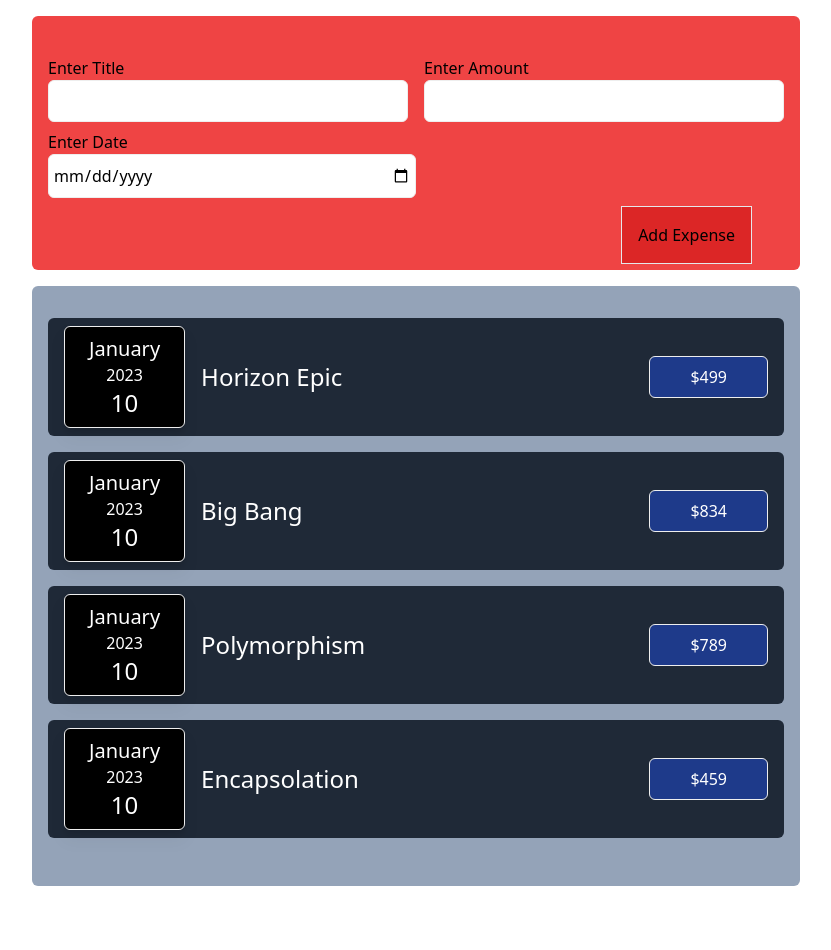
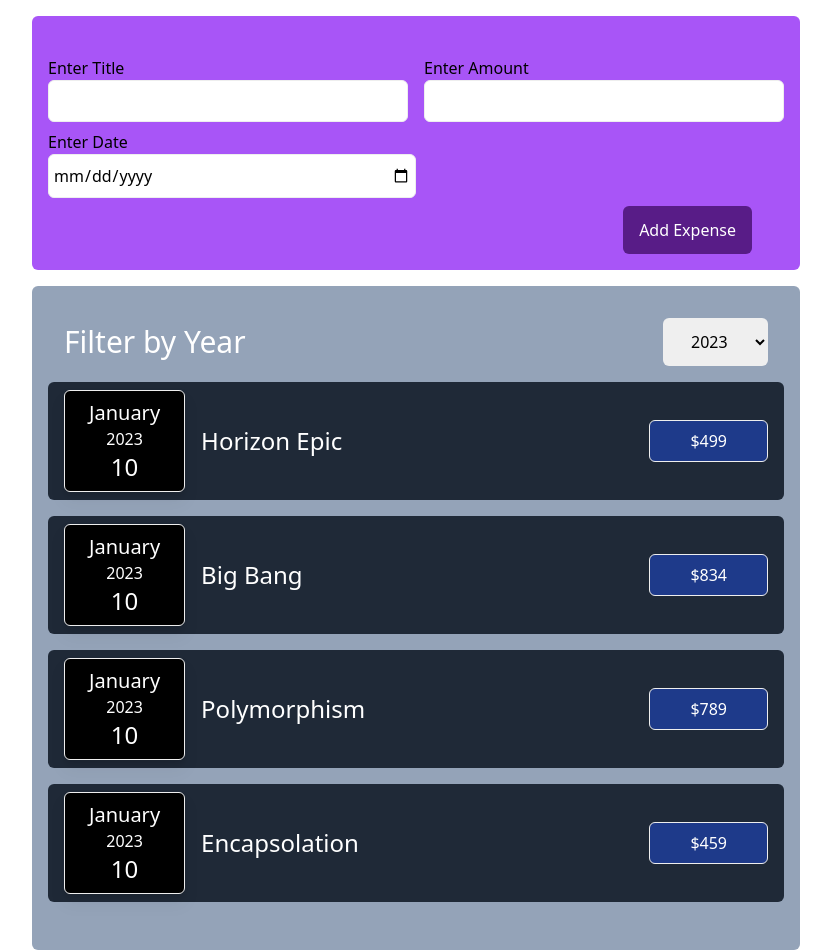
Before and after one commit to jimatth121/My-Second-React-App, a React (Create React App) app: page / in a window 1280 px wide. Shown: the whole page, without its empty margins (224-1055 px from the left). Before the commit the page ends 886 px from the top, so only its background shows below. Built offline with nearby package versions, Linux system fonts and the light colour scheme.

Commit message:
Initiate Filter with React

```diff
--- a/src/App.js
+++ b/src/App.js
@@ -1,9 +1,9 @@
 import Expenses from "./Expenses";
-import React from "react";
+import React, {useState} from "react";
 import NewExpense from "./NewExpense";
 
 function App() {
-const property=[
+const dummyData=[
   {
     id: 1,
     title: 'Horizon Epic',
@@ -32,11 +32,18 @@ const property=[
 
   }
 ]
+const [expenses, setExpenses] =useState(dummyData)
+const addExpenseHandler=(expense) =>{
+setExpenses(()=>{
+  return [expense, ...expenses]
+}
 
+);
+}
   return (
    <>
-   <NewExpense/>
-   <Expenses property={property}/>
+   <NewExpense addExpenseHandler ={addExpenseHandler}/>
+   <Expenses items={expenses}/>
    </>
   );
 }
--- /dev/null
+++ b/src/ExpenseFilter.js
@@ -0,0 +1,27 @@
+import React, {useState} from 'react'
+
+
+const ExpenseFilter = (props) => {
+
+    const onFilterHandler = (event) =>{
+
+        props.onChangeFilter(event.target.value);
+
+    }
+
+  return (
+    <div>
+      <div className='flex justify-between px-4 mb-4 items-center'>
+        <label className=' text-white text-3xl'>Filter by Year</label>
+    <select value={props.valued}  onChange={onFilterHandler} className='p-3 rounded-md px-6'>
+            <option value="2020">2020</option>
+            <option  value="2021">2021</option>
+            <option value="2022">2022</option>
+            <option value="2023">2023</option>
+        </select>
+      </div>
+    </div>
+  )
+}
+
+export default ExpenseFilter
--- a/src/ExpenseForm.js
+++ b/src/ExpenseForm.js
@@ -1,6 +1,6 @@
 import React, { useState } from "react";
 
-const ExpenseForm = () => {
+const ExpenseForm = (props) => {
   const [enterTitle, setEnterTitle] = useState("");
   const [enterAmount, setEnterAmount] = useState("");
   const [enterDate, setEnterDate] = useState("");
@@ -19,6 +19,7 @@ const ExpenseForm = () => {
   const data = {title:enterTitle,
   amount:enterAmount,
 date:new Date(enterDate)}
+props.onSaveExpenseData(data)
 console.log(data);
 setEnterTitle("")
 setEnterDate("")
@@ -53,7 +54,7 @@ setEnterAmount("")
           />
         </div>
         <div className="absolute right-8">
-          <button className="p-4 border-[1px] bg-red-600  " type="submit">
+          <button className="py-3 px-4  bg-purple-900 rounded-md text-white " type="submit">
             Add Expense
           </button>
         </div>
--- a/src/Expenses.js
+++ b/src/Expenses.js
@@ -1,15 +1,33 @@
-import React from 'react'
-import ExpenseItem from './ExpenseItem'
+import React, { useState } from "react";
+import ExpenseFilter from "./ExpenseFilter";
+import ExpenseItem from "./ExpenseItem";
 
 const Expenses = (props) => {
+  const [filteredYear, setFilteredYear] = useState("2023");
+  const filterChangeHandler = (selectedYear) => {
+    // console.log(selectedYear);
+    setFilteredYear(selectedYear);
+  };
+  console.log(filteredYear);
+  console.log(
+    props.items.filter(
+      (expense) => expense.date.getFullYear().toString() !== filteredYear
+    )
+  );
+  console.log(props.items.map((expense) => expense.date.getFullYear()));
   return (
-    <div className=' my-0 mx-auto rounded-md py-8  max-w-[60%] w-[60%] bg-slate-400 px-4'>
-    <ExpenseItem data ={props.property[0]} />
-   <ExpenseItem data ={props.property[1]} />
-   <ExpenseItem data ={props.property[2]} />
-   <ExpenseItem data ={props.property[3]} />
+    <div className=" my-0 mx-auto rounded-md py-8  max-w-[60%] w-[60%] bg-slate-400 px-4">
+      <ExpenseFilter
+        valued={filteredYear}
+        onChangeFilter={filterChangeHandler}
+      />
+      {props.items
+        .filter((expense) => expense.date.getFullYear().toString() === filteredYear)
+        .map((expense) => (
+          <ExpenseItem key={expense.id} data={expense} />
+        ))}
     </div>
-  )
-}
+  );
+};
 
-export default Expenses
+export default Expenses;
--- a/src/NewExpense.js
+++ b/src/NewExpense.js
@@ -1,10 +1,20 @@
 import React from 'react'
 import ExpenseForm from './ExpenseForm'
 
-const NewExpense = () => {
+const NewExpense = (props) => {
+
+  const saveExpenseData=(enteredExpenseData)=>{
+    const expenseData ={
+      ...enteredExpenseData,
+      id:Math.random().toString()
+    }
+  props.addExpenseHandler(expenseData)
+  }
+
+
   return (
-    <div className='my-0 mx-auto rounded-md pt-8 pb-16 px-4  max-w-[60%] w-[60%] bg-red-500 my-4 '>
-      <ExpenseForm />
+    <div className=' mx-auto rounded-md pt-8 pb-16 px-4  max-w-[60%] w-[60%] bg-purple-500 my-4 '>
+      <ExpenseForm onSaveExpenseData={saveExpenseData} />
     </div>
   )
 }
```
